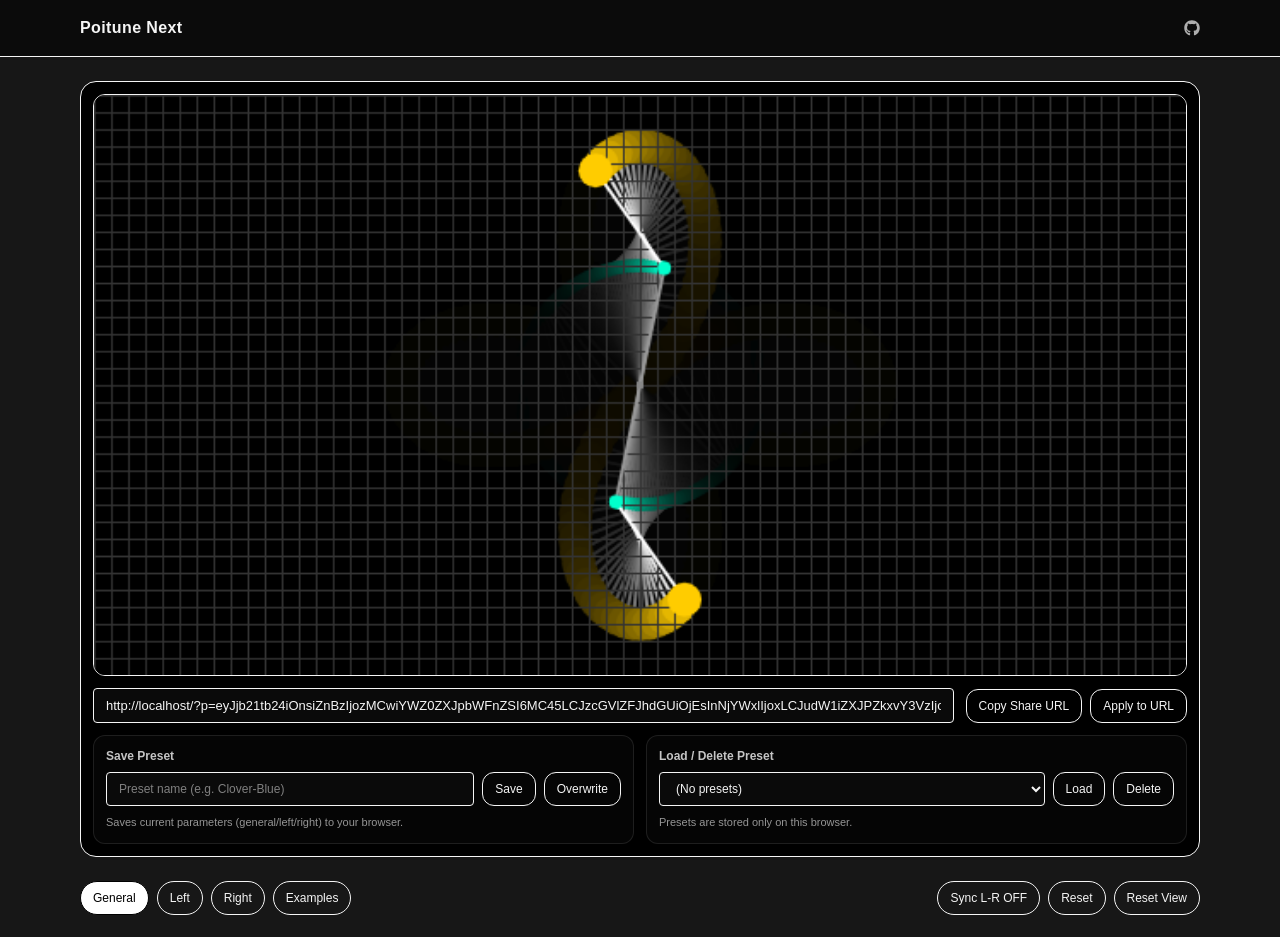
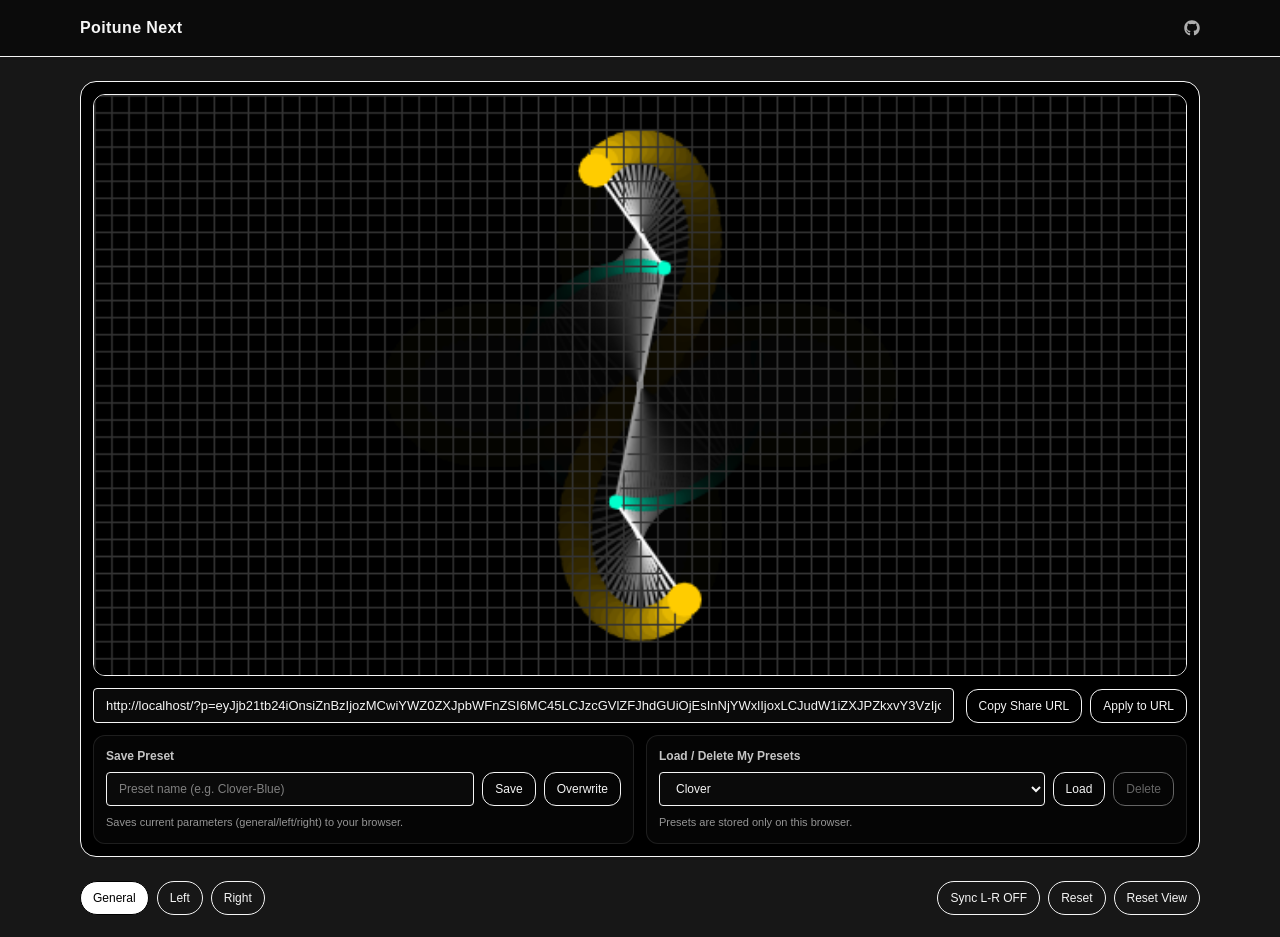
Before and after one commit to mbinou/poitune-next, a Next.js app: page / in a window 1280 px wide. Shown: the top 937 px of the page. Built offline with nearby package versions, Linux system fonts and the light colour scheme.

Commit message:
update: examples to built-in presets

```diff
--- a/src/app/components/SidePanel.tsx
+++ b/src/app/components/SidePanel.tsx
@@ -103,6 +103,7 @@ export const SidePanel = ({ side, setSide, title }: Props) => (
         label="Chain Size"
         value={side.segmentSize.chain}
         step={0.5}
+        min={0}
         onChange={(v) => setSide({ ...side, segmentSize: { ...side.segmentSize, chain: v } })}
       />
 
--- a/src/app/page.tsx
+++ b/src/app/page.tsx
@@ -30,6 +30,26 @@ const defaultCommon: CommonParams = {
   backgroundColor: "#000000",
   grid: { show: true, color: "#333333" },
 };
+
+const BUILTIN_PREFIX = "ex:"; // 内部識別用（UI には出さない）
+
+const builtInPresets: PresetMap = Object.fromEntries(
+  Object.entries(examplesMap).map(([k, v]) => [
+    `${BUILTIN_PREFIX}${k}`,
+    {
+      // common が未指定の Example もある想定なので defaultCommon をベースにマージ
+      common: v.common ? { ...defaultCommon, ...v.common } : { ...defaultCommon },
+      left: v.left,
+      right: v.right,
+    },
+  ]),
+);
+
+// name が built-in かどうか
+const isBuiltIn = (name: string) => name.startsWith(BUILTIN_PREFIX);
+
+// 表示名（UI 用に prefix を外す）
+const displayName = (name: string) => (isBuiltIn(name) ? name.slice(BUILTIN_PREFIX.length) : name);
 
 type SharePayload = {
   common: CommonParams;
@@ -98,16 +118,22 @@ export default function Page() {
 
   const [syncLR, setSyncLR] = useState(false);
   const [activeTab, setActiveTab] = useState<"General" | "Left" | "Right" | "Examples">("General");
+
   // ===== Presets (state) =====
   const [presets, setPresets] = useState<PresetMap>({});
+  const [userPresets, setUserPresets] = useState<PresetMap>({});
+
   const [presetName, setPresetName] = useState("");
   const [selectedPreset, setSelectedPreset] = useState("");
 
   // 初期ロード
   useEffect(() => {
     const loaded = safeParsePresets(localStorage.getItem(LS_KEY));
-    setPresets(loaded);
-    const names = Object.keys(loaded);
+    setUserPresets(loaded);
+    const names = [
+      ...Object.keys(builtInPresets).map((n) => n),
+      ...Object.keys(loaded).map((n) => n),
+    ];
     if (names.length) setSelectedPreset(names[0]);
   }, []);
 
@@ -119,39 +145,50 @@ export default function Page() {
   const savePreset = (name: string, overwrite = false) => {
     const trimmed = name.trim();
     if (!trimmed) return pushToast("Enter a preset name");
-    if (!overwrite && presets[trimmed]) {
+
+    // built-in と同名は禁止
+    if (builtInPresets[`${BUILTIN_PREFIX}${trimmed}`]) {
+      return pushToast("This name is reserved for a built-in example");
+    }
+
+    if (!overwrite && userPresets[trimmed]) {
       return pushToast("Name exists (use Overwrite)");
     }
-    const next = { ...presets, [trimmed]: currentPayload };
-    setPresets(next);
+    if (overwrite && !userPresets[trimmed]) {
+      return pushToast("Nothing to overwrite");
+    }
+
+    const next = { ...userPresets, [trimmed]: currentPayload };
+    setUserPresets(next);
     localStorage.setItem(LS_KEY, JSON.stringify(next));
     setSelectedPreset(trimmed);
     pushToast(overwrite ? "Preset overwritten" : "Preset saved");
   };
 
   const loadPreset = (name: string) => {
-    const p = presets[name];
+    const p = isBuiltIn(name) ? builtInPresets[name] : userPresets[name];
+
     if (!p) return;
     setCommon((prev) => ({ ...prev, ...p.common }));
     setLeft(p.left);
     setRight(p.right);
-    pushToast(`Loaded "${name}"`);
+    pushToast(`Loaded "${displayName(name)}"`);
   };
 
   const deletePreset = (name: string) => {
-    if (!presets[name]) return;
-    const { [name]: _, ...rest } = presets;
-    setPresets(rest);
+    if (isBuiltIn(name)) {
+      return pushToast("Built-in presets cannot be deleted");
+    }
+    if (!userPresets[name]) return;
+
+    const { [name]: _, ...rest } = userPresets;
+    setUserPresets(rest);
     localStorage.setItem(LS_KEY, JSON.stringify(rest));
-    setSelectedPreset(Object.keys(rest)[0] ?? "");
+    // 次の選択：残っている built-in > user の順で先頭
+    const nextNames = [...Object.keys(builtInPresets), ...Object.keys(rest)];
+    setSelectedPreset(nextNames[0] ?? "");
     pushToast(`Deleted "${name}"`);
   };
-
-  const presetNames = useMemo(
-    () =>
-      Object.keys(presets).sort((a, b) => a.localeCompare(b, undefined, { sensitivity: "base" })),
-    [presets],
-  );
 
   // View state (pan & zoom)
   const [view, setView] = useState({ tx: 0, ty: 0, scale: 1 });
@@ -402,11 +439,13 @@ export default function Page() {
   };
 
   const applyExample = (key: string) => {
-    const { left: l, right: r, common: c } = examplesMap[key];
+    const name = `${BUILTIN_PREFIX}${key}`;
+    const { left: l, right: r, common: c } = builtInPresets[name];
     if (syncLR) setSyncLR(false);
     setLeft(l);
     setRight(r);
     if (c) setCommon({ ...common, ...c });
+    pushToast(`Loaded "${displayName(name)}"`);
   };
 
   return (
@@ -498,7 +537,7 @@ export default function Page() {
             {/* Load/Delete */}
             <div className="flex flex-col gap-2 rounded-xl border border-white/10 bg-neutral-950/50 p-3">
               <div className="text-sm font-semibold opacity-80 sm:text-xs">
-                Load / Delete Preset
+                Load / Delete My Presets
               </div>
 
               <div className="flex flex-col gap-2 sm:flex-row sm:items-center">
@@ -507,12 +546,34 @@ export default function Page() {
                   value={selectedPreset}
                   onChange={(e) => setSelectedPreset(e.target.value)}
                 >
-                  {presetNames.length === 0 ? <option value="">(No presets)</option> : null}
-                  {presetNames.map((n) => (
-                    <option key={n} value={n}>
-                      {n}
-                    </option>
-                  ))}
+                  {/* Built-in */}
+                  <optgroup label="Built-in (Examples)">
+                    {Object.keys(builtInPresets)
+                      .sort((a, b) =>
+                        displayName(a).localeCompare(displayName(b), undefined, {
+                          sensitivity: "base",
+                        }),
+                      )
+                      .map((n) => (
+                        <option key={n} value={n}>
+                          {displayName(n)} {/* prefix を外して表示 */}
+                        </option>
+                      ))}
+                  </optgroup>
+
+                  {/* User */}
+                  <optgroup label="My Presets">
+                    {Object.keys(userPresets)
+                      .sort((a, b) => a.localeCompare(b, undefined, { sensitivity: "base" }))
+                      .map((n) => (
+                        <option key={n} value={n}>
+                          {n}
+                        </option>
+                      ))}
+                    {Object.keys(userPresets).length === 0 && (
+                      <option value="">(No presets)</option>
+                    )}
+                  </optgroup>
                 </select>
 
                 <div className="flex flex-wrap gap-2 sm:flex-nowrap">
@@ -524,8 +585,8 @@ export default function Page() {
                     Load
                   </button>
                   <button
-                    disabled={!selectedPreset}
-                    className="rounded-xl border px-3 py-2 text-xs whitespace-nowrap hover:cursor-pointer"
+                    disabled={!selectedPreset || isBuiltIn(selectedPreset)}
+                    className="rounded-xl border px-3 py-2 text-xs whitespace-nowrap hover:cursor-pointer disabled:opacity-40"
                     onClick={() => selectedPreset && deletePreset(selectedPreset)}
                   >
                     Delete
@@ -547,7 +608,7 @@ export default function Page() {
             role="tablist"
             aria-label="Panels"
           >
-            {(["General", "Left", "Right", "Examples"] as const).map((t) => {
+            {(["General", "Left", "Right"] as const).map((t) => {
               const active = activeTab === t;
               return (
                 <button
@@ -692,36 +753,6 @@ export default function Page() {
 
         {activeTab === "Right" && <SidePanel title="Right" side={right} setSide={setRight} />}
 
-        {activeTab === "Examples" && (
-          <div className="grid gap-4 md:grid-cols-2">
-            <Section title="Examples">
-              <div className="flex flex-wrap gap-2">
-                {Object.keys(examplesMap).map((k) => (
-                  <button
-                    key={k}
-                    className="rounded-xl border px-3 py-2 hover:cursor-pointer"
-                    onClick={() => applyExample(k)}
-                  >
-                    {k}
-                  </button>
-                ))}
-              </div>
-              <p className="mt-2 text-sm opacity-80">
-                Clicking an example overwrites current parameters. Sync L-R will be turned OFF
-                automatically.
-              </p>
-            </Section>
-            <Section title="Hints">
-              <ul className="list-disc space-y-1 pl-5 text-sm opacity-90">
-                <li>Radius/velocity ratios change the petal shape.</li>
-                <li>Relative initial angles control vertical/horizontal symmetry.</li>
-                <li>Higher afterimage helps visualize trails.</li>
-                <li>Grid + lower speed is great for analysis.</li>
-              </ul>
-            </Section>
-          </div>
-        )}
-
         <div
           className={[
             "fixed bottom-5 left-1/2 -translate-x-1/2",
```
